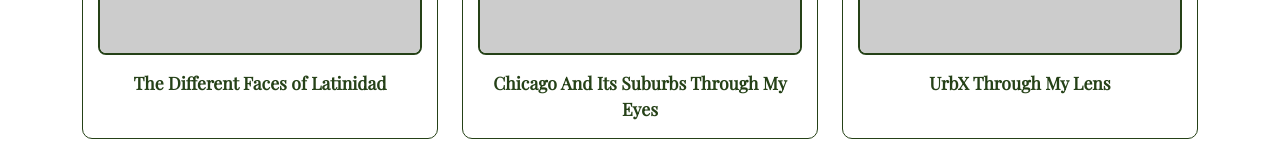
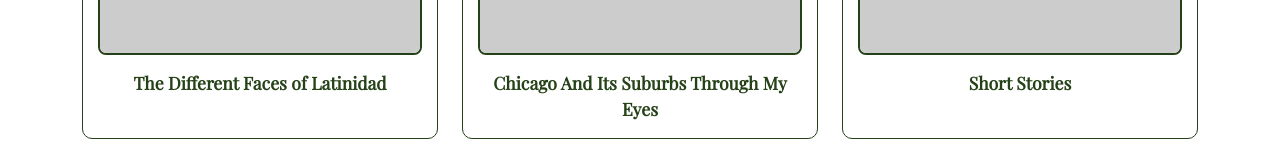
Before and after one commit to JosefinaEspino123/photo_portafolio, a plain HTML site: page index.html in a window 1280 px wide. Shown: the part 775-935 px from the top of the page. Drawn offline with nearby package versions, Linux system fonts and the light colour scheme; placeholder pictures from the web are drawn by us.

Commit message:
Add files via upload

```diff
--- a/index.html
+++ b/index.html
@@ -210,8 +210,8 @@
       <div class="col-md-4 d-flex align-items-stretch">
         <div class="project-card w-100">
           <img src="https://via.placeholder.com/400x250?text=UrbX+Through+My+Lens"
-               class="project-image" alt="UrbX Through My Lens" />
-          <div class="project-title">UrbX Through My Lens</div>
+               class="project-image" alt="Short Stories" />
+          <div class="project-title">Short Stories</div>
         </div>
       </div>
 
```
